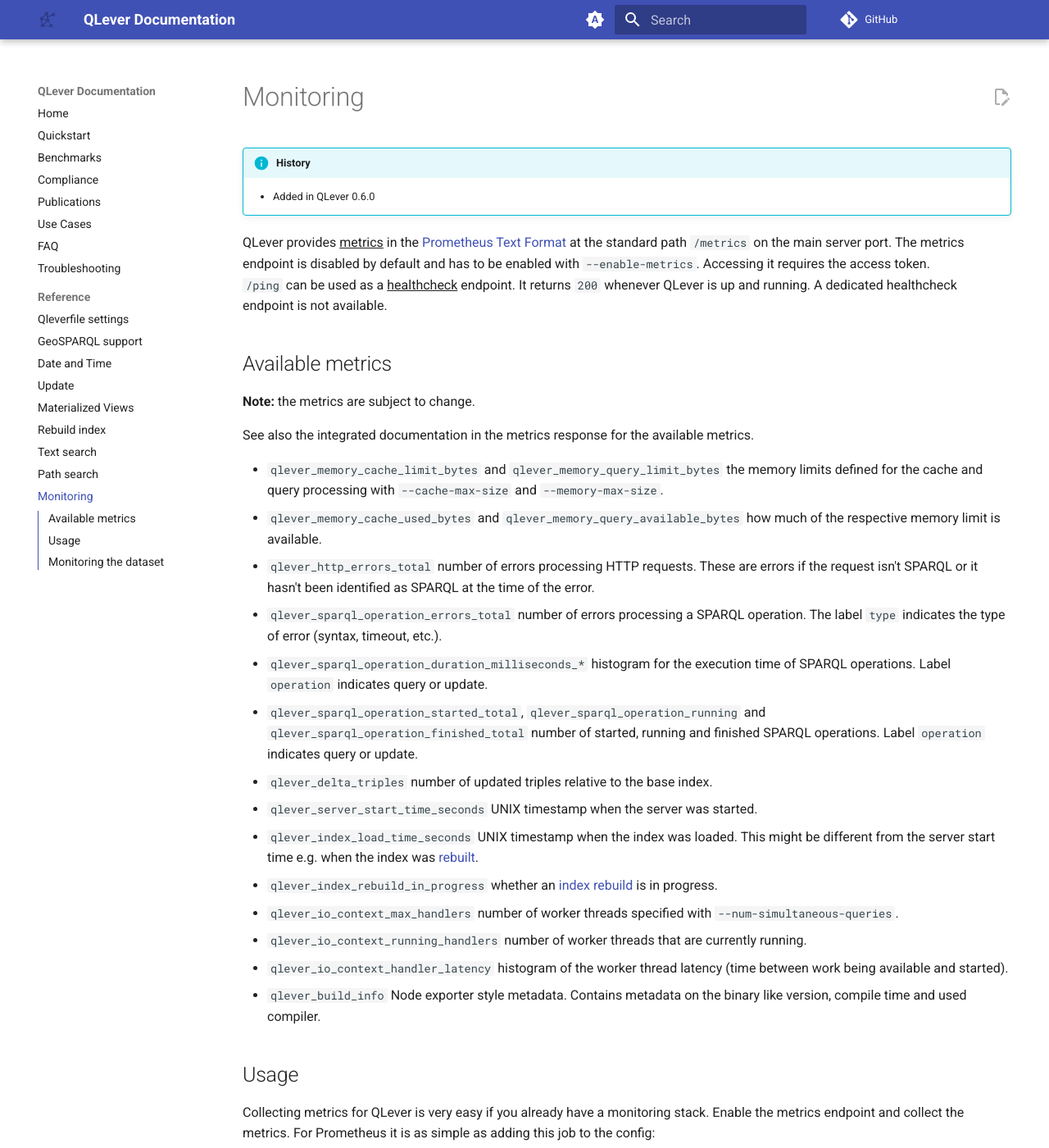
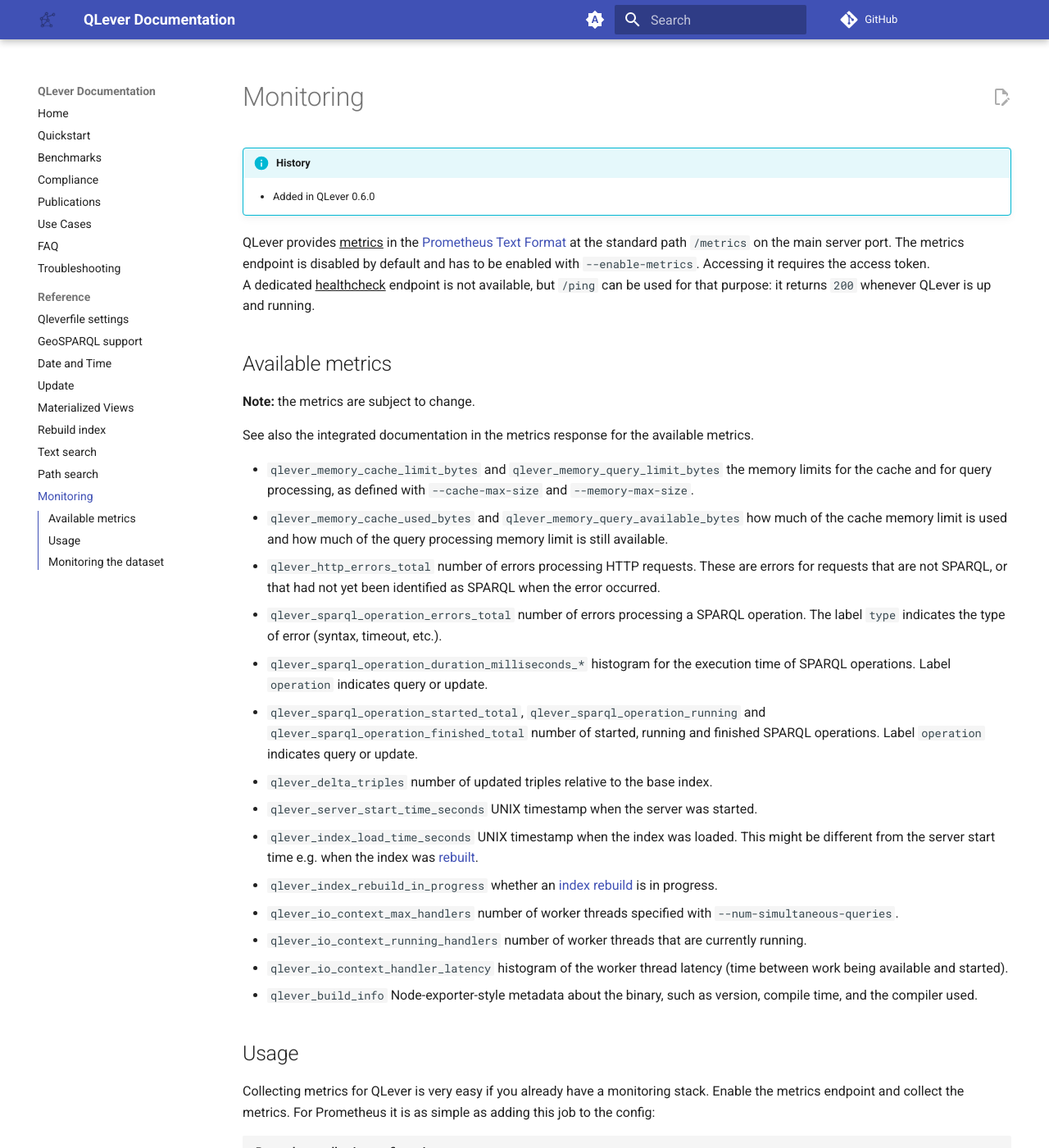
Before and after one commit to qlever-dev/qlever-docs, an MkDocs documentation site: the page built from docs/monitoring.md, in a window 1280 px wide and 1400 px high. Shown: the whole window at 82% size. Built offline with MkDocs 1.6.1 and Material for MkDocs 9.7.7, drawn with Linux system fonts in a browser that asks for light colours; plug-ins that fetch from the network failed and are left out; comment, search, counter and statistics services are not loaded; the version menu is left out; some of the changed text lies outside the part shown.

Commit message:
Minor wording fixes on the monitoring page

````diff
--- a/docs/monitoring.md
+++ b/docs/monitoring.md
@@ -4,7 +4,7 @@
     - Added in QLever 0.6.0
 
 QLever provides ^^metrics^^ in the [Prometheus Text Format](https://prometheus.io/docs/instrumenting/exposition_formats/#prometheus-text-format) at the standard path `/metrics` on the main server port. The metrics endpoint is disabled by default and has to be enabled with `--enable-metrics`. Accessing it requires the access token.
-`/ping` can be used as a ^^healthcheck^^ endpoint. It returns `200` whenever QLever is up and running. A dedicated healthcheck endpoint is not available.
+A dedicated ^^healthcheck^^ endpoint is not available, but `/ping` can be used for that purpose: it returns `200` whenever QLever is up and running.
 
 ## Available metrics
 
@@ -12,9 +12,9 @@ QLever provides ^^metrics^^ in the [Prometheus Text Format](https://prometheus.i
 
 See also the integrated documentation in the metrics response for the available metrics.
 
-- `qlever_memory_cache_limit_bytes` and `qlever_memory_query_limit_bytes` the memory limits defined for the cache and query processing with `--cache-max-size` and `--memory-max-size`.
-- `qlever_memory_cache_used_bytes` and `qlever_memory_query_available_bytes` how much of the respective memory limit is available.
-- `qlever_http_errors_total` number of errors processing HTTP requests. These are errors if the request isn't SPARQL or it hasn't been identified as SPARQL at the time of the error.
+- `qlever_memory_cache_limit_bytes` and `qlever_memory_query_limit_bytes` the memory limits for the cache and for query processing, as defined with `--cache-max-size` and `--memory-max-size`.
+- `qlever_memory_cache_used_bytes` and `qlever_memory_query_available_bytes` how much of the cache memory limit is used and how much of the query processing memory limit is still available.
+- `qlever_http_errors_total` number of errors processing HTTP requests. These are errors for requests that are not SPARQL, or that had not yet been identified as SPARQL when the error occurred.
 - `qlever_sparql_operation_errors_total` number of errors processing a SPARQL operation. The label `type` indicates the type of error (syntax, timeout, etc.).
 - `qlever_sparql_operation_duration_milliseconds_*` histogram for the execution time of SPARQL operations. Label `operation` indicates query or update.
 - `qlever_sparql_operation_started_total`, `qlever_sparql_operation_running` and `qlever_sparql_operation_finished_total` number of started, running and finished SPARQL operations. Label `operation` indicates query or update.
@@ -25,7 +25,7 @@ See also the integrated documentation in the metrics response for the available
 - `qlever_io_context_max_handlers` number of worker threads specified with `--num-simultaneous-queries`.
 - `qlever_io_context_running_handlers` number of worker threads that are currently running.
 - `qlever_io_context_handler_latency` histogram of the worker thread latency (time between work being available and started).
-- `qlever_build_info` Node exporter style metadata. Contains metadata on the binary like version, compile time and used compiler.
+- `qlever_build_info` Node-exporter-style metadata about the binary, such as version, compile time, and the compiler used.
 
 ## Usage
 
@@ -61,4 +60,4 @@ There may also be cases where you want to monitor something specific to a datase
     LIMIT 1
     ```
 
-In such cases it is not fitting to expose these metrics, that are specific to individual datasets, through QLever. For these use cases you can use [sparql-prometheus-exporter](https://github.com/Qup42/sparql-prometheus-exporter). It is an adapter that is configured with SPARQL queries and re-formats the results for Prometheus.
+Such metrics are specific to an individual dataset, so it does not make sense to expose them through QLever itself. For these use cases you can use [sparql-prometheus-exporter](https://github.com/Qup42/sparql-prometheus-exporter), an adapter that is configured with SPARQL queries and re-formats the results for Prometheus.
````
Also changed, not shown: other parts of docs/monitoring.md (+0 -1 lines), mkdocs.yml (line endings or trailing spaces).
